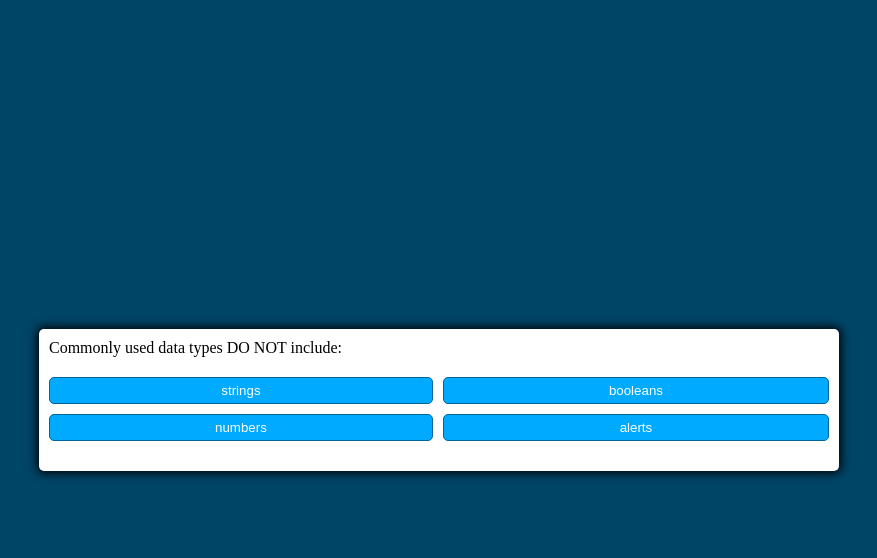
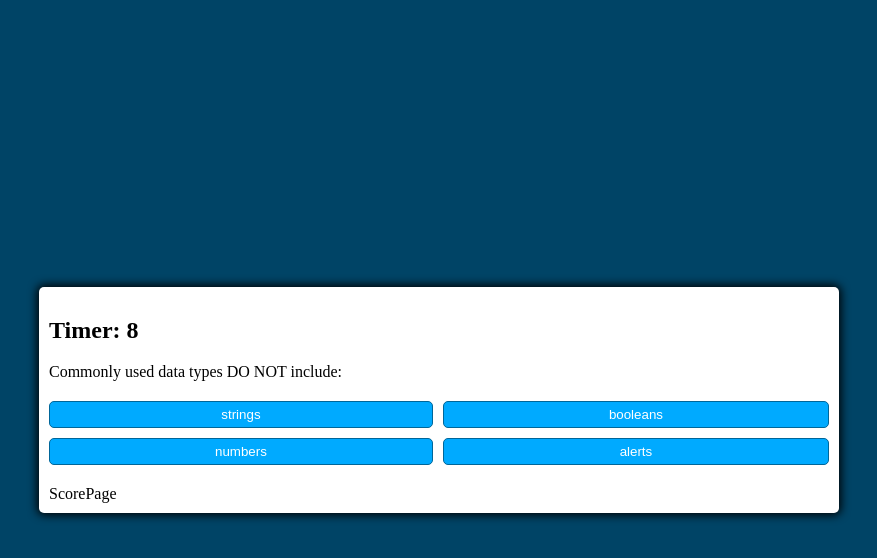
Before and after one commit to CrispyCoder817/CodeQuiz, a plain HTML site: page index.html in a window 1280 px wide. Both pictures are taken after a click on the button "Start". Shown: the whole page, without its empty margins (201-1078 px from the left). Drawn offline with Linux system fonts and the light colour scheme.

Commit message:
added timer and score

```diff
--- a/Assets/script.js
+++ b/Assets/script.js
@@ -1,8 +1,11 @@
 const initializeQuiz = document.getElementById("start-btn");
 const nextQuestion = document.getElementById("next-btn");
 const questionContainerElement = document.getElementById("question-container");
-const questionElement = document.getElementById("question");
-const answerButtonsElement = document.getElementById("answer-buttons");
+const questLoveElement = document.getElementById("question");
+const answerButton = document.getElementById("answer-buttons");
+var score = 0;
+var timer = 10;
+var timerid;
 
 initializeQuiz.addEventListener("click", beginGame);
 nextQuestion.addEventListener("click", () => {
@@ -15,55 +18,72 @@ function beginGame() {
   randomQuestion = questions.sort(() => Math.random() - 0.5);
   cQI = 0;
   questionContainerElement.classList.remove("hide");
-  showNextQuestion();
+  document.getElementById('timer').textContent=timer;
+  timerid=setInterval(countDown, 1000);
+  showQuestion(randomQuestion[cQI]);
 }
-
+function countDown() {
+  timer--;
+  document.getElementById('timer').textContent=timer;
+  if (timer === 0) {
+    clearInterval(timerid)
+  }
+}
 function showNextQuestion() {
-  reset();
+  cQI++;
+  // reset();
   showQuestion(randomQuestion[cQI]);
 }
 
 function showQuestion(question) {
-  questionElement.innerText = question.question;
+  questLoveElement.innerText = question.question;
+  answerButton.innerHTML = '';
   question.answers.forEach((answer) => {
     const button = document.createElement("button");
     button.innerText = answer.text;
     button.classList.add("btn");
-    if (answer.correct) {
-      button.dataset.correct = answer.correct;
-    }
+    button.dataset.correct = answer.correct;
     button.addEventListener("click", selectAnswer);
-    answerButtonsElement.appendChild(button);
+    answerButton.appendChild(button);
   });
 }
 
 function reset() {
   clearStatusClass(document.body);
   nextQuestion.classList.add("hide");
-  while (answerButtonsElement.firstChild) {
-    answerButtonsElement.removeChild(answerButtonsElement.firstChild);
+  while (answerButton.firstChild) {
+    answerButton.removeChild(answerButton.firstChild);
   }
 }
 
 function selectAnswer(e) {
   const selectedButton = e.target;
   const correct = selectedButton.dataset.correct;
-  defineStatusClass(document.body, correct);
-  Array.from(answerButtonsElement.children).forEach((button) => {
+  if (correct === 'true'){
+    console.log('Correct')
+    score++;
+  }
+  else {
+   timer--;
+  }
+  // defineStatusClass(document.body, correct);
+  Array.from(answerButton.children).forEach((button) => {
     defineStatusClass(button, button.dataset.correct);
   });
   if (randomQuestion.length > cQI + 1) {
-    nextQuestion.classList.remove("hide");
+   setTimeout(showNextQuestion, 500);
+    // nextQuestion.classList.remove("hide");
   } else {
     initializeQuiz.innerText = "Restart";
     initializeQuiz.classList.remove("hide");
+    alert(score);
   }
 }
 
 function defineStatusClass(element, correct) {
-  clearStatusClass(element);
-  if (correct) {
-    element.classList.add("correct");
+  // clearStatusClass(element);
+  if (correct === 'true'){
+  element.classList.add("correct");
   } else {
     element.classList.add("wrong");
   }
@@ -75,9 +95,9 @@ function clearStatusClass(element) {
 }
 
 function add1() {
-  alert("Adding 1 to your score!");
+  // alert("Adding 1 to your score!");
   score = score + 1;
-  alert(score);
+  // alert(score);
 }
 
 const questions = [
@@ -97,6 +117,7 @@ const questions = [
       { text: '<script name="xyz.js>', correct: false },
       { text: '<script src="xyz.js>', correct: true },
       { text: '<script href="xyz.js>', correct: false },
+      { text: "None of the Above", correct: false },
     ],
   },
   {
@@ -105,6 +126,8 @@ const questions = [
       { text: "function:myFunction()", correct: false },
       { text: "function myFunction()", correct: true },
       { text: "function = myFunction()", correct: false },
+      { text: "None of the Above", correct: false },
+
     ],
   },
   {
@@ -113,6 +136,7 @@ const questions = [
       { text: "for (i <= 5; i++)", correct: false },
       { text: "for (i=0; i<=5; i++)", correct: true },
       { text: "for (i=1; i==5; I==)", correct: false },
+      { text: "None of the Above", correct: false },
     ],
   },
   {
@@ -146,13 +170,20 @@ const questions = [
   {
     question:
       "String values must be enclosed within ____ when being assigned to variables.",
-    choices: ["commas", "curly brackets", "quotes", "parentheses"],
-    answers: "quotes",
+    answers: [
+      { text: "commas", correct: false },
+      { text: "curly brackets", correct: false },
+      { text: "quotes", correct: true },
+      { text: "parentheses", correct: false },
+    ],
   },
   {
-    question:
-      "A very useful tool used during development and debugging for printing content to the debugger is:",
-    choices: ["JavaScript", "terminal / bash", "for loops", "console.log"],
-    answers: "console.log",
+    question: "A very useful tool used during development and debugging for printing content to the debugger is:",
+    answers: [
+      { text: "JavaScript", correct: false },
+      { text: "terminal / bash", correct: false },
+      { text: "for loops", correct: true },
+      { text: "console.log", correct: false },
+    ],
   },
 ];
--- a/Assets/styles.css
+++ b/Assets/styles.css
@@ -72,7 +72,6 @@ body.wrong {
 .start-btn,
 .next-btn {
   font-size: 2rem;
-  font-weight: bold;
   padding: 20px 20px;
 }
 
--- a/index.html
+++ b/index.html
@@ -3,27 +3,28 @@
   <head>
     <meta charset="UTF-8" />
     <meta name="viewport" content="width=device-width, initial-scale=1.0" />
-    <title>codingQuiz</title>
+    <title>Quiz4Coding</title>
     <link rel="stylesheet" type="text/css" href="Assets/styles.css" />
     <!-- <link rel="stylesheet" href="https://cdnjs.cloudflare.com/ajax/libs/twitter-bootstrap/4.5.0/css/bootstrap.min.css">
     <link rel="stylesheet" href="https://code.jquery.com/ui/1.12.1/themes/base/jquery-ui.css"/> -->
   </head>
   <body>
-    <div class="boy"></div>
-    <div class="container">
+      <div class="container">
+        <h2>Timer: <span id=timer></span></h2>
       <div id="question-container" class="hide">
         <div id="question">Question</div>
         <div id="answer-buttons" class="btn-grid">
-          <button class="btn">Answer 1</button>
-          <button class="btn">Answer 2</button>
-          <button class="btn">Answer 3</button>
-          <button class="btn">Answer 4</button>
+          <button class="btn" id='choiceOne'>Answer 1</button>
+          <button class="btn" id='choiceTwo'>Answer 2</button>
+          <button class="btn" id='choiceThree'>Answer 3</button>
+          <button class="btn" id='choiceFour'>Answer 4</button>
         </div>
       </div>
       <div class="controls">
         <button id="start-btn" class="start-btn btn">Start</button>
         <button id="next-btn" class="next-btn btn hide">Next</button>
       </div>
+      <div>ScorePage</div>
     </div>
     <!-- <script src="https://code.jquery.com/jquery-3.5.1.min.js"></script>
     <script src="https://code.jquery.com/ui/1.12.1/jquery-ui.js"></script>
```
